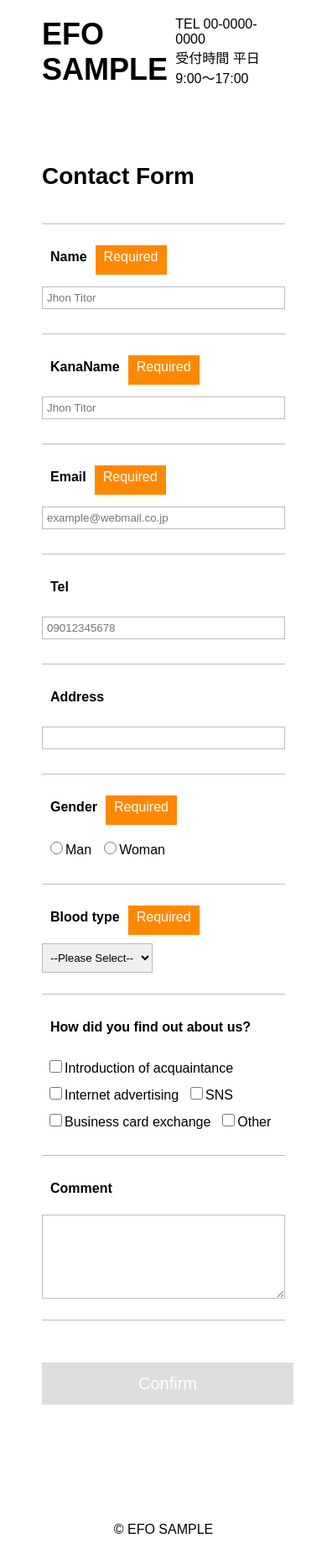
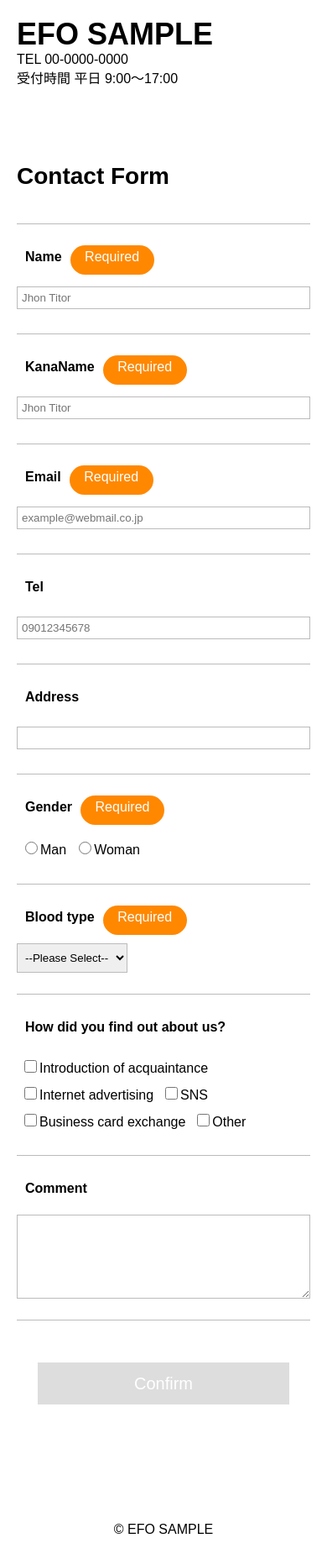
Before and after one commit to OyamaP/SAMPLE-EFO, a plain HTML site: page index.html in a window 390 px wide. Shown: the whole page at 84% size. Drawn offline with Linux system fonts and the light colour scheme.

Commit message:
Update style.css
support sp

```diff
--- a/style.css
+++ b/style.css
@@ -117,7 +117,9 @@ a {
 .section-form dl span,
 .form-input {
 	min-height: 35px;
-	min-width: 100px;
+}
+.section-form dl span {
+	word-break: break-word;
 }
 .form-input {
 	display: flex;
@@ -127,6 +129,7 @@ a {
 .section-form dt {
 	display: flex;
 	justify-content: space-between;
+	align-items: center;
 	position: relative;
 	padding-right: 100px;
 	min-width: 300px;
@@ -143,9 +146,11 @@ a {
 	position: absolute;
 	right: 0;
 	color: #fff;
+	min-width: 100px;
 	font-weight: normal;
 	text-align: center;
 	background: #f80;
+	border-radius: 50px;
 }
 .section-form input,
 .section-form textarea {
@@ -184,7 +189,6 @@ a {
 	height: 100px;
 }
 .errorArea {
-	overflow: hidden;
 	height: 0;
 	color: red;
 	transition: 0.5s;
@@ -198,7 +202,7 @@ a {
 }
 .section-form input[type="button"],
 .section-form input[type="submit"] {
-	width: 300px;
+	max-width: 300px;
 	height: 50px;
 	color: #fff;
 	font-size: 2.0rem;
@@ -254,7 +258,7 @@ a {
 	font-weight: bold;
 }
 .modal .description {
-	font-size: 2.4rem;
+	font-size: 1.8rem;
 }
 .confirm {
 	margin-bottom: 20px;
@@ -279,28 +283,32 @@ a {
 
 
 @media screen and (max-width:768px){
+	.common-inner {
+		padding: 20px;
+	}
+	.header .inner {
+		flex-direction: column;
+		align-items: flex-start;
+	}
 	.section-form dl {
 		display: block;
 	}
-
 	.section-form dt {
 		justify-content: start;
 		padding: 0;
 		margin-bottom: 10px;
+		min-width: auto;
 	}
-
-	.section-form dl span {
-		min-width: 0;
-	}
-
 	.section-form dd {
 		margin: 0;
 	}
-
 	.required {
 		position: static;
 	}
-
+	.modal .box {
+		width: 90%;
+		padding: 10px;
+	}
 
 
 }
```
